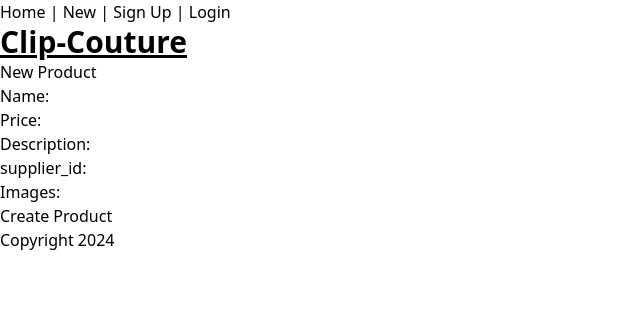
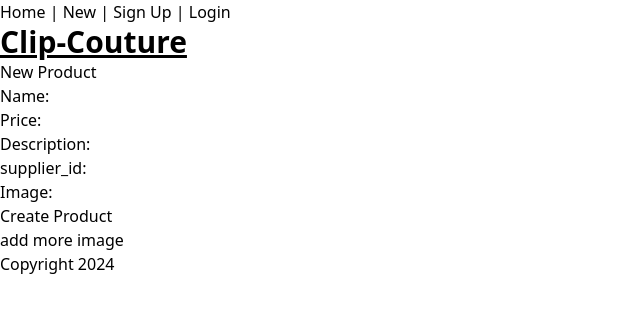
Before and after one commit to jayeonhwang/clip-couture-frontend, a React (Vite) app: page /new in a window 1280 px wide. Shown: the top 312 px of the page, without its empty margins (0-640 px from the left). Built offline with nearby package versions, Linux system fonts and the light colour scheme; no server answers.

Commit message:
add images input with button

```diff
--- a/src/ProductsNew.jsx
+++ b/src/ProductsNew.jsx
@@ -1,8 +1,15 @@
+import { useState } from "react";
+
 export function ProductsNew(props) {
+  const [images, setImages] = useState([''])
   const handleSubmit = (event) => {
     event.preventDefault();
     const params = new FormData(event.target)
     props.onCreateProduct(params, () => event.target.reset())
+  }
+
+  const addImage = () => {
+    setImages([...images, ''])
   }
 
   return (
@@ -21,11 +28,13 @@ export function ProductsNew(props) {
         <div>
           supplier_id: <input name="supplier_id" type="integer" />
         </div>
-        <div>
-          Images: <input name="image" type="text" />
-        </div>
+        {images.map(image => (
+          <p>Image:<input name="images[]" type="text" /></p>
+        ))}
         <button type="submit">Create Product</button>
       </form>
+
+      <button onClick={addImage}>add more image</button>
     </div>
   );
 }
```
